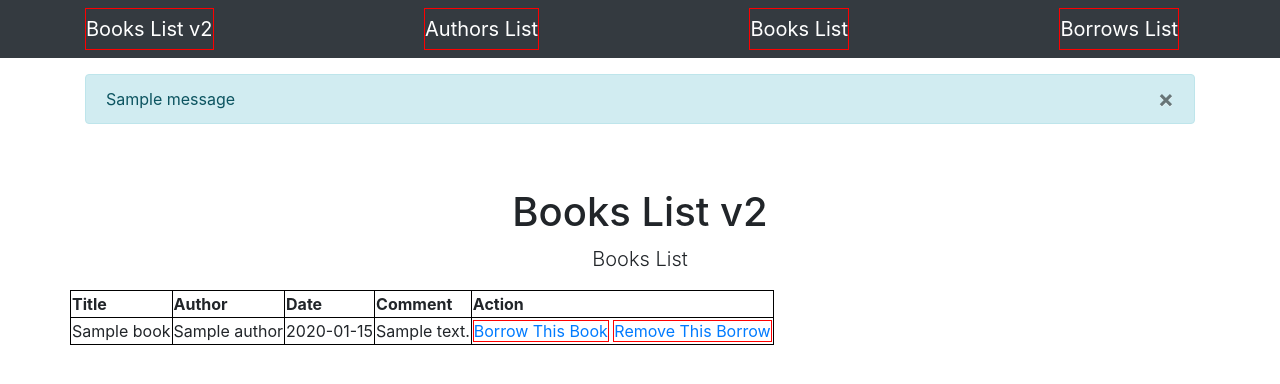
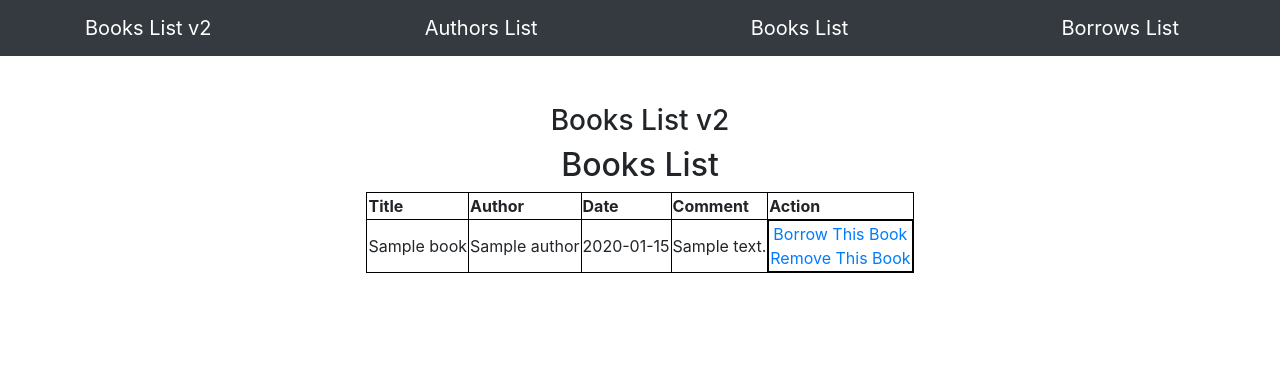
Before and after one commit to PedroPLCode/books_list_v2.py, a Flask app: page /books in a window 1280 px wide. Shown: the top 384 px of the page. Run offline with Flask 3, Linux system fonts and the light colour scheme; tables that the repository leaves empty hold one stand-in row (values such as "Sample post"); one stand-in notice (Sample message) is shown.

Commit message:
Refactor. Final changes.

```diff
--- a/app/forms.py
+++ b/app/forms.py
@@ -6,9 +6,11 @@
     name = StringField('Name', validators=[DataRequired()])
     comment = TextAreaField('Comment', validators=[DataRequired()])
 
+
 class BookForm(FlaskForm):
     title = StringField('Title', validators=[DataRequired()])
     comment = TextAreaField('Comment', validators=[DataRequired()])
+
 
 class BorrowForm(FlaskForm):
     borrower = StringField('Borrower', validators=[DataRequired()])
--- a/app/models.py
+++ b/app/models.py
@@ -5,7 +5,7 @@
     id = db.Column(db.Integer, primary_key=True)
     name = db.Column(db.String(100), index=True, unique=True)
     comment = db.Column(db.String(100), index=True)
-    books = db.relationship("Book", backref="author", lazy="dynamic")
+    books = db.relationship("Book", backref="author")
 
     def __str__(self):
         return f"<User {self.name}>"
@@ -17,7 +17,7 @@
     date = db.Column(db.String(100), index=True, default=datetime.today().strftime('%Y-%m-%d'))
     comment = db.Column(db.String(100), index=True)
     author_id = db.Column(db.Integer, db.ForeignKey('author.id'))
-    borrows = db.relationship("Borrow", backref="book", lazy="dynamic")
+    borrows = db.relationship("Borrow", back_populates="book")
 
     def __str__(self):
         return f"<Book {self.id} {self.title}>"
@@ -30,6 +30,7 @@
     return_date = db.Column(db.String(100), index=True)
     comment = db.Column(db.String(100), index=True)
     book_id = db.Column(db.Integer, db.ForeignKey('book.id'))
+    book = db.relationship("Book", back_populates="borrows")
 
     def __str__(self):
         return f"<Borrow {self.id} {self.borrower}>"
--- a/app/routes.py
+++ b/app/routes.py
@@ -1,56 +1,30 @@
 from flask import render_template, request, redirect, url_for
-from faker import Faker
 from app import app, db
 from app.models import Author, Book, Borrow
 from app.forms import AuthorForm, BookForm, BorrowForm
 
-fake = Faker()
-
-def create_fake_data():
-    author = Author(name=f"{fake.first_name()} {fake.last_name()}")
-    book = Book(title=f"{fake.job()}",
-                date=f"{fake.date_of_birth()}",
-                author_id=author.id)
-    borrow = Borrow(borrower=f"{fake.first_name()} {fake.last_name()}",
-                    borrow_date=f"{fake.date_of_birth()}",
-                    return_date=f"{fake.date_of_birth()}",
-                    book_id=book.id)
-    db.session.add(author)
-    db.session.add(book)
-    db.session.add(borrow)
-    db.session.commit()
-
-
-def create_fake_data_n_times(n):
-    for i in range(0, n):
-        create_fake_data()
-
-
 @app.route('/')
-def base_view():
-    if Author.query.first() is None:
-        create_fake_data_n_times(12)
-    return render_template("base.html")
+def home_page_view():
+    return render_template("home_page.html")
 
 
 @app.route('/authors', methods=["GET", "POST"])
 def authors_view():
     form=AuthorForm()
-    error = ""
     authors = Author.query.all()
-
     if request.method == "POST" and form.validate_on_submit():
         form.data.pop('csrf_token')
-        new_author = Author(name=form.data['name'], comment=form.data['comment'])
+        new_author = Author(name=form.data['name'],
+                            comment=form.data['comment'])
         db.session.add(new_author)
         db.session.commit()
-
         return redirect(url_for("authors_view"))
-
-    return render_template("authors.html", authors=authors, form=form, error=error)
+    return render_template("authors.html",
+                           authors=authors,
+                           form=form)
 
 
-@app.route('/removebook/<int:author_id>', methods=["GET"])
+@app.route('/removeauthor/<int:author_id>', methods=["GET"])
 def remove_author(author_id):
     authors = Author.query.all()
     for author in authors:
@@ -63,26 +37,25 @@
 
 @app.route('/books', methods=["GET"])
 def books_view():
-    error = ""
     books = Book.query.all()
-    return render_template("books.html", books=books, error=error)
+    return render_template("books.html", books=books)
 
 
 @app.route('/addbook/<int:author_id>', methods=["GET", "POST"])
 def add_book_view(author_id):
     form=BookForm()
-    error = ""
-
     if request.method == "POST" and form.validate_on_submit():
         author_id = request.form.get('author_id')
         form.data.pop('csrf_token')
-        new_book = Book(title=form.data['title'], comment=form.data['comment'], author_id=author_id)
+        new_book = Book(title=form.data['title'],
+                        comment=form.data['comment'],
+                        author_id=author_id)
         db.session.add(new_book)
         db.session.commit()
-        books = Book.query.all()
-        return render_template("books.html", books=books, form=form, error=error)
-
-    return render_template("add_book.html", form=form, error=error, author_id=author_id)
+        return redirect(url_for("books_view"))
+    return render_template("add_book.html",
+                           form=form,
+                           author_id=author_id)
 
 
 @app.route('/removebook/<int:book_id>', methods=["GET"])
@@ -98,16 +71,14 @@
 
 @app.route('/borrows', methods=["GET"])
 def borrows_view():
-    error = ""
     borrows = Borrow.query.all()
-    return render_template("borrows.html", borrows=borrows, error=error)
+    return render_template("borrows.html",
+                           borrows=borrows)
 
 
 @app.route('/addborrow/<int:book_id>', methods=["GET", "POST"])
-def manage_borrow_view(book_id):
+def add_borrow_view(book_id):
     form=BorrowForm()
-    error = ""
-
     if request.method == "POST" and form.validate_on_submit():
         book_id = request.form.get('book_id')
         form.data.pop('csrf_token')
@@ -117,10 +88,10 @@
                             book_id=book_id)
         db.session.add(new_borrow)
         db.session.commit()
-        borrows = Borrow.query.all()
-        return render_template("borrows.html", borrows=borrows, form=form, error=error)
-
-    return render_template("add_borrow.html", form=form, error=error, book_id=book_id)
+        return redirect(url_for("borrows_view"))
+    return render_template("add_borrow.html",
+                           form=form,
+                           book_id=book_id)
 
 
 @app.route('/removeborrow/<int:borrow_id>', methods=["GET"])
--- a/app/templates/base.html
+++ b/app/templates/base.html
@@ -8,7 +8,6 @@
         <title>Bare - Start Bootstrap Template</title>
         <style>
             table, th, tr, td {border: 1px solid black;}
-            a {border: 1px solid red;}
         </style>
         <!-- Core theme CSS (includes Bootstrap)-->
         <!-- Bootstrap core CSS -->
@@ -29,19 +28,7 @@
             </div>
         </nav>
         <!-- Page Content -->
-        <div class="container">
-            {% with messages = get_flashed_messages() %}
-                {% if messages %}
-                    {% for message in messages %}
-                    <div class="alert alert-info mt-3" role="alert">
-                        {{ message }}
-                        <button type="button" class="close" data-dismiss="alert" aria-label="Close">
-                        <span aria-hidden="true">&times;</span>
-                        </button>
-                    </div>
-                    {% endfor %}
-                {% endif %}
-                {% endwith %}
+        <div class="container d-flex flex-column justify-content-center align-items-center">
             {% block content %}
             {% endblock %}
         </div>
--- a/app/templates/books.html
+++ b/app/templates/books.html
@@ -2,12 +2,12 @@
 
 {% block content %}
 
-<div class="row">
+<div class="d-flex flex-column justify-content-center align-items-center">
     <div class="col-lg-12 text-center">
-       <h1 class="mt-5">Books List v2</h1>
-       <p class="lead">Books List</p>
+        <h3 class="mt-5">Books List v2</h3>
+        <h2>Books List</h2>
     </div>
-    <table>
+    <table class="mb-5">
         <thead>
         <th>Title</th>
         <th>Author</th>
@@ -21,8 +21,9 @@
             <td>{{ book.author.name }}</td>
             <td>{{ book.date }}</td>
             <td>{{ book.comment }}</td>
-            <td><a href="/addborrow/{{ loop.index }}">Borrow This Book</a>
-                <a href="/removebook/{{ book.id }}">Remove This Borrow</a>
+            <td class="d-flex flex-column justify-content-center align-items-center">
+                <a href="/addborrow/{{ loop.index }}">Borrow This Book</a>
+                <a href="/removebook/{{ book.id }}">Remove This Book</a>
             </td>
         </tr>
         {% endfor %}
```
Also changed, not shown: app/templates/authors.html (+8 -9 lines), app/templates/borrows.html (+5 -5 lines), app/templates/home_page.html (added, +17 -0 lines), README.md, bookslist.db.
